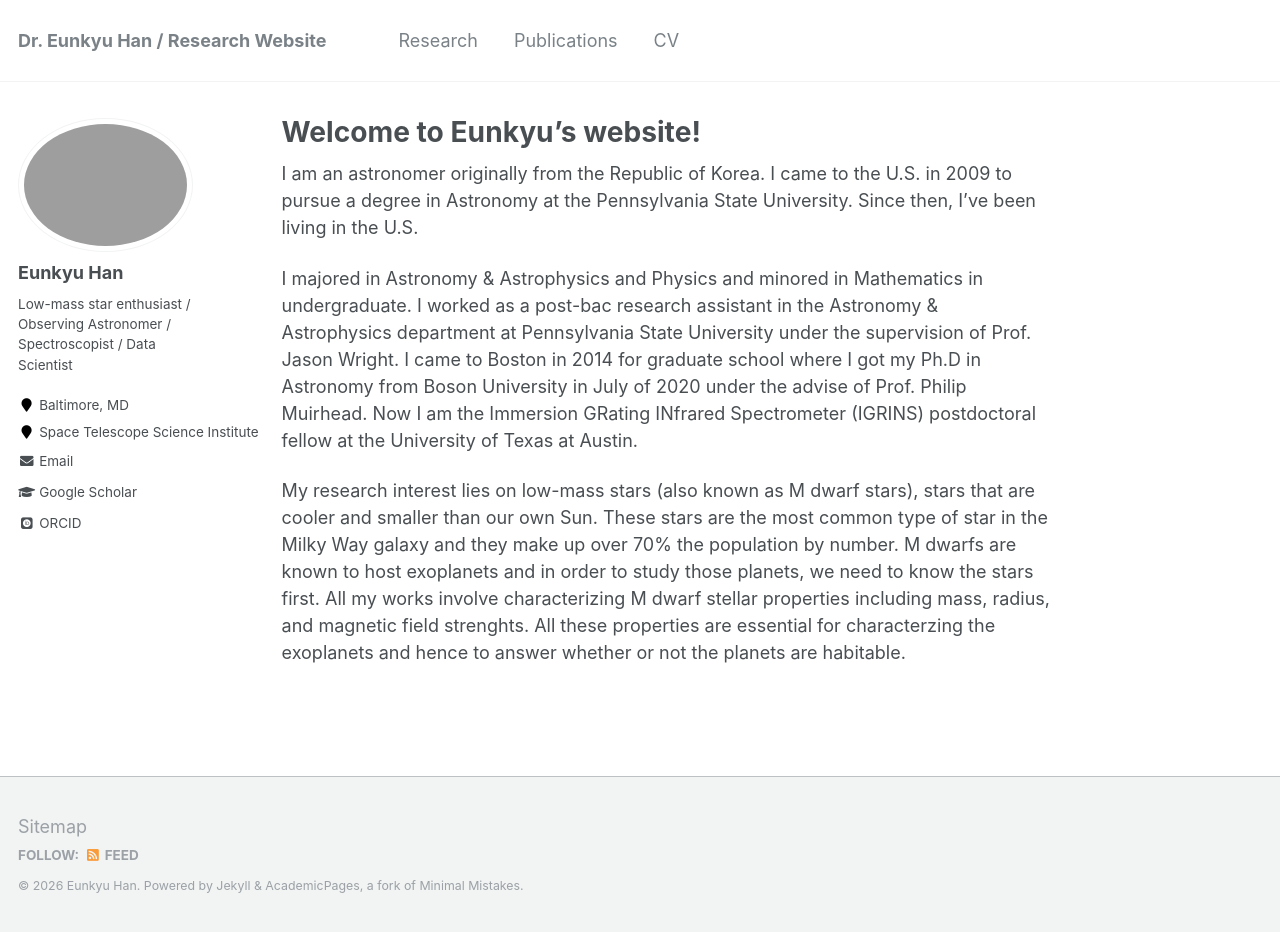
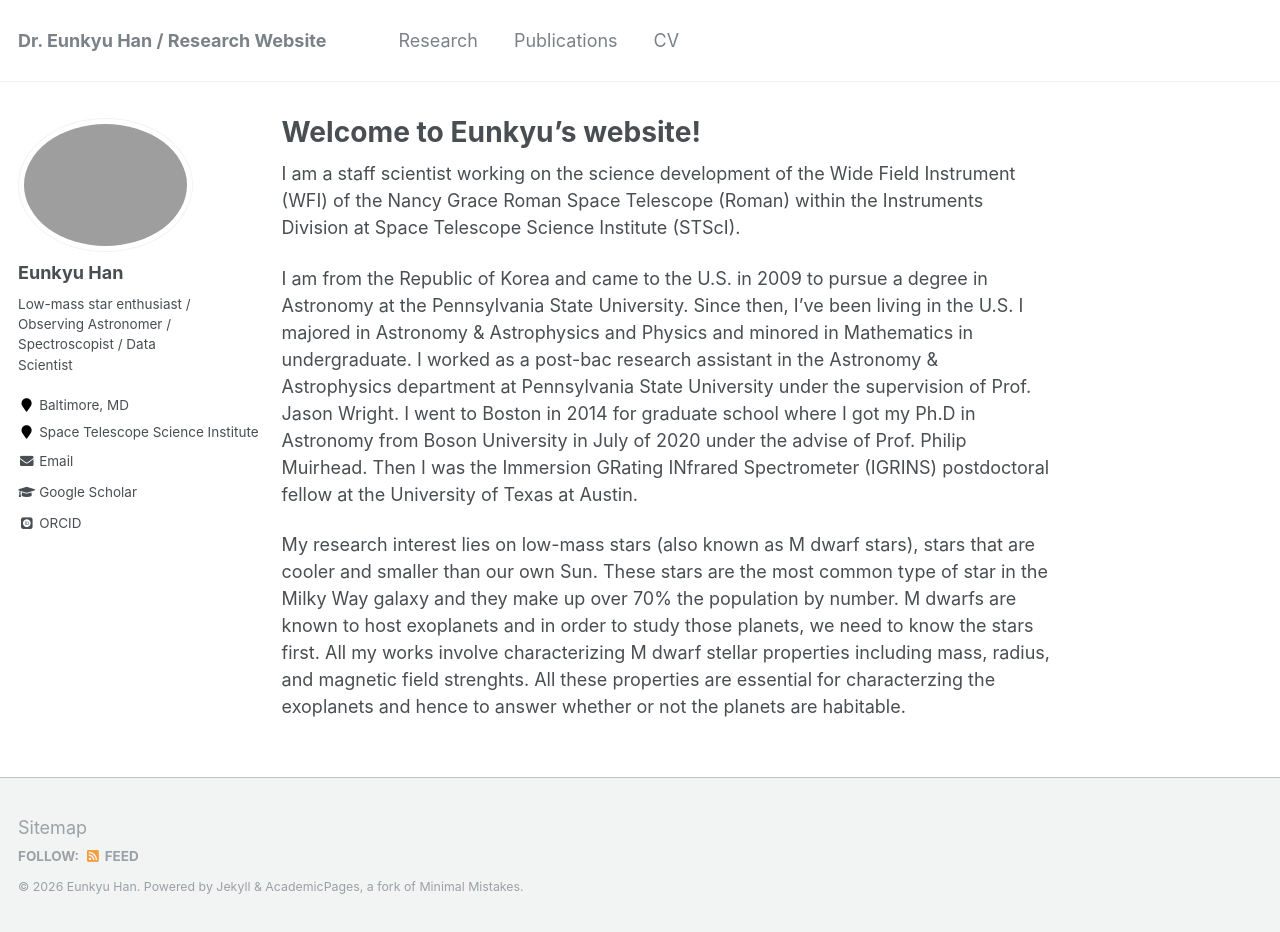
Before and after one commit to eunkyuh/eunkyuh.github.io, a Jekyll site: the page built from _pages/about.md, in a window 1280 px wide and 932 px high. Built offline with Jekyll 4.4.1, drawn with Linux system fonts in a browser that asks for light colours; some web fonts are replaced.

Commit message:
Update about.md

```diff
--- a/_pages/about.md
+++ b/_pages/about.md
@@ -8,9 +8,8 @@ redirect_from:
   - /about.html
 ---
 
-I am an astronomer originally from the Republic of Korea. I came to the U.S. in 2009 to pursue a degree in Astronomy at the Pennsylvania State University. Since then, I've been living in the U.S.
+I am a staff scientist working on the science development of the Wide Field Instrument (WFI) of the Nancy Grace Roman Space Telescope (Roman) within the Instruments Division at Space Telescope Science Institute (STScI).
 
-I majored in Astronomy & Astrophysics and Physics and minored in Mathematics in undergraduate. I worked as a post-bac research assistant in the Astronomy & Astrophysics department at Pennsylvania State University under the supervision of Prof. Jason Wright.
-I came to Boston in 2014 for graduate school where I got my Ph.D in Astronomy from Boson University in July of 2020 under the advise of Prof. Philip Muirhead. Now I am the Immersion GRating INfrared Spectrometer (IGRINS) postdoctoral fellow at the University of Texas at Austin.
+I am from the Republic of Korea and came to the U.S. in 2009 to pursue a degree in Astronomy at the Pennsylvania State University. Since then, I've been living in the U.S. I majored in Astronomy & Astrophysics and Physics and minored in Mathematics in undergraduate. I worked as a post-bac research assistant in the Astronomy & Astrophysics department at Pennsylvania State University under the supervision of Prof. Jason Wright. I went to Boston in 2014 for graduate school where I got my Ph.D in Astronomy from Boson University in July of 2020 under the advise of Prof. Philip Muirhead. Then I was the Immersion GRating INfrared Spectrometer (IGRINS) postdoctoral fellow at the University of Texas at Austin.
 
 My research interest lies on low-mass stars (also known as M dwarf stars), stars that are cooler and smaller than our own Sun. These stars are the most common type of star in the Milky Way galaxy and they make up over 70% the population by number. M dwarfs are known to host exoplanets and in order to study those planets, we need to know the stars first. All my works involve characterizing M dwarf stellar properties including mass, radius, and magnetic field strenghts. All these properties are essential for characterzing the exoplanets and hence to answer whether or not the planets are habitable.
```
